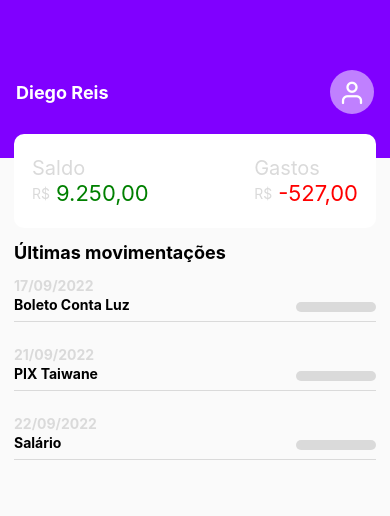
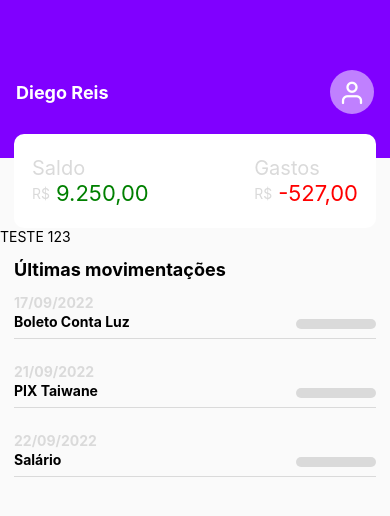
Before and after one commit to DiegoReso/React-Native-Financas, a React Native app: screen / in a window 390 px wide. Shown: the top 516 px of the page. Built offline with nearby package versions, Linux system fonts and the light colour scheme.

Commit message:
create the action component

```diff
--- /dev/null
+++ b/src/components/Actions/index.js
@@ -0,0 +1,19 @@
+import React from 'react';
+import { View,Text,StyleSheet } from 'react-native';
+
+export default function Actions() {
+ return (
+    <View style={styles.container}>
+      <Text>
+        TESTE 123
+      </Text>
+    </View>
+  );
+}
+
+
+const styles = StyleSheet.create({
+  container:{
+
+  }
+})
--- a/src/pages/Home/index.js
+++ b/src/pages/Home/index.js
@@ -3,6 +3,7 @@ import { StyleSheet, Text, View,FlatList } from 'react-native';
 import Header from '../../components/Header';
 import Balance from '../../components/Balance';
 import Moviments from '../../components/Moviments';
+import Actions from '../../components/Actions';
 
 
 const list = [
@@ -37,7 +38,7 @@ export default function Home() {
       <Header name="Diego Reis"/>
 
       <Balance saldo="9.250,00" gastos="-527,00"/>
-
+      <Actions/>
       <Text style={styles.title}>Últimas movimentações</Text>
 
       <FlatList
```
